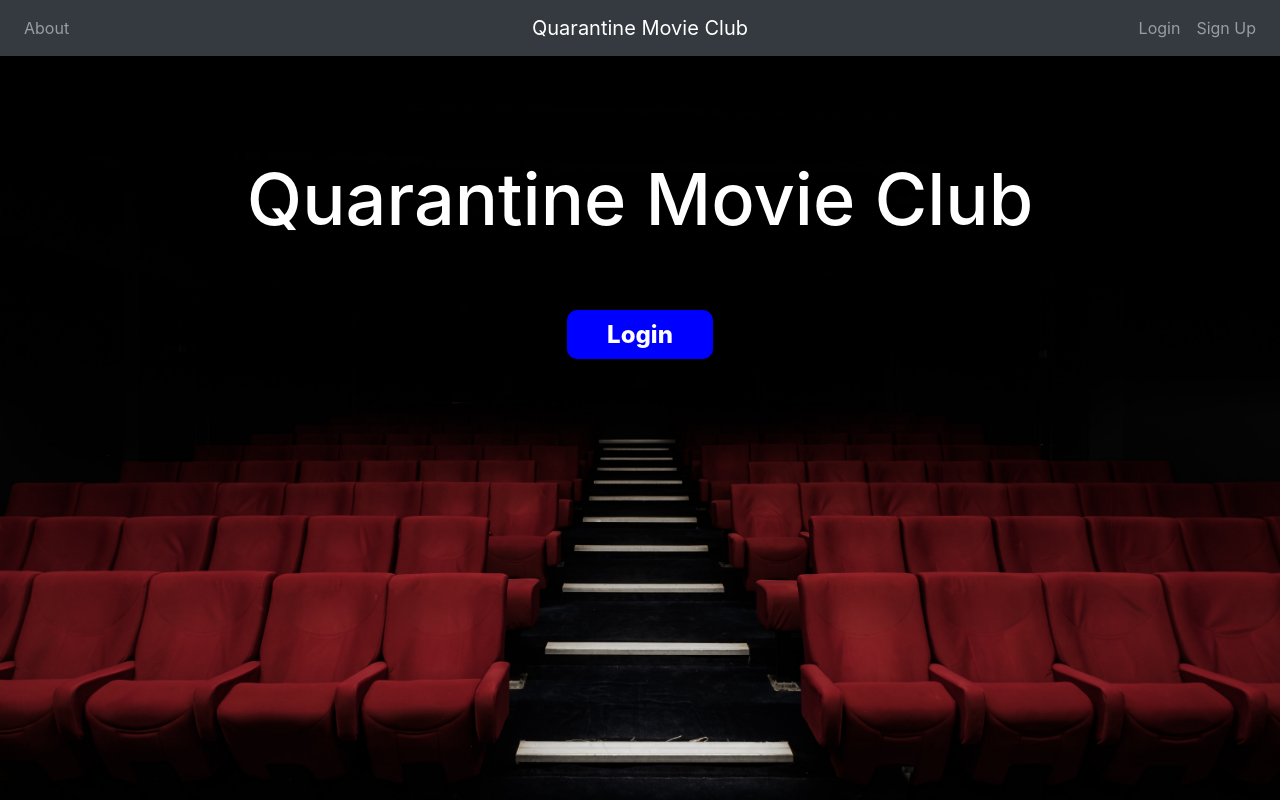
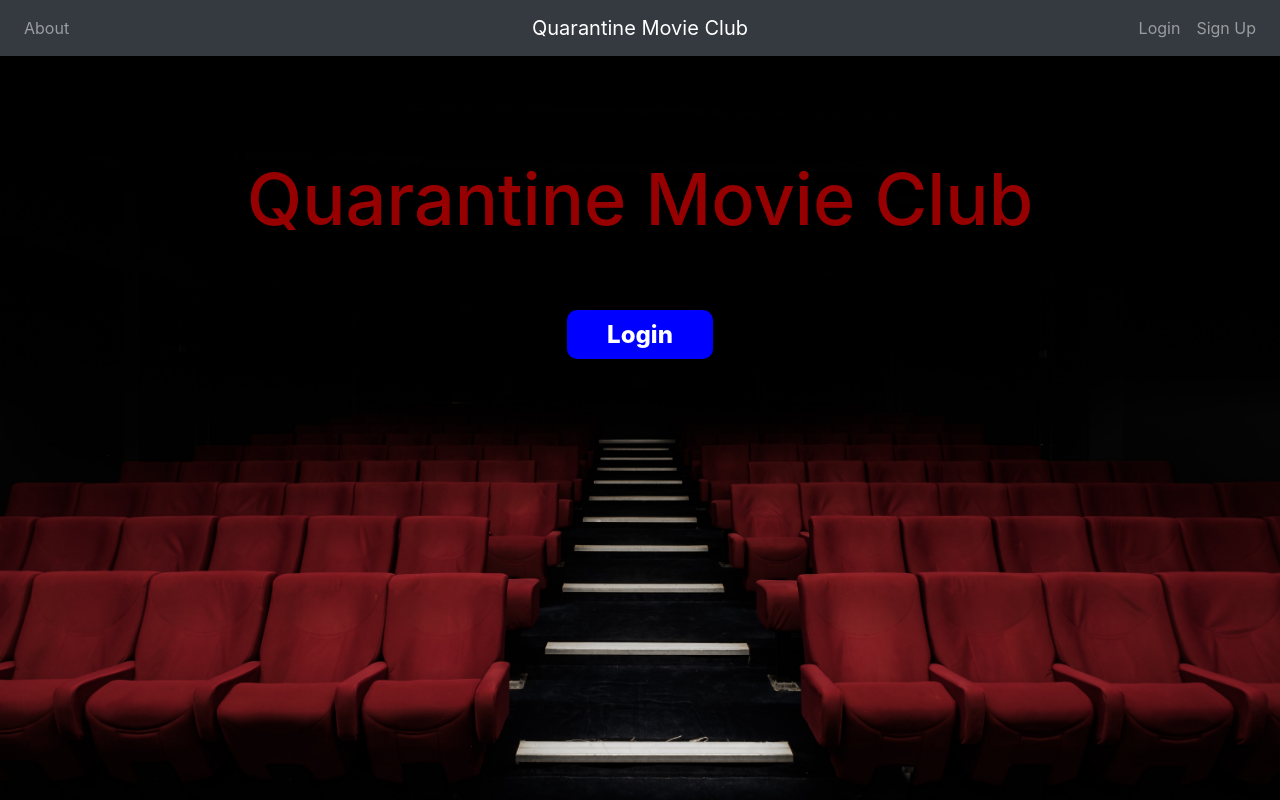
Before and after one commit to KGorham05/qmovie-club, a website: page public/index.html in a window 1280 px wide. Drawn offline with nearby package versions, Linux system fonts and the light colour scheme.

Commit message:
updated hero title color

```diff
--- a/public/stylesheets/index.css
+++ b/public/stylesheets/index.css
@@ -9,7 +9,7 @@
 }
 
 .hero-title {
-  color: white;
+  color: #970000;
   font-size: 72px;
   margin-top: 100px;
   margin-bottom: 75px;
```
